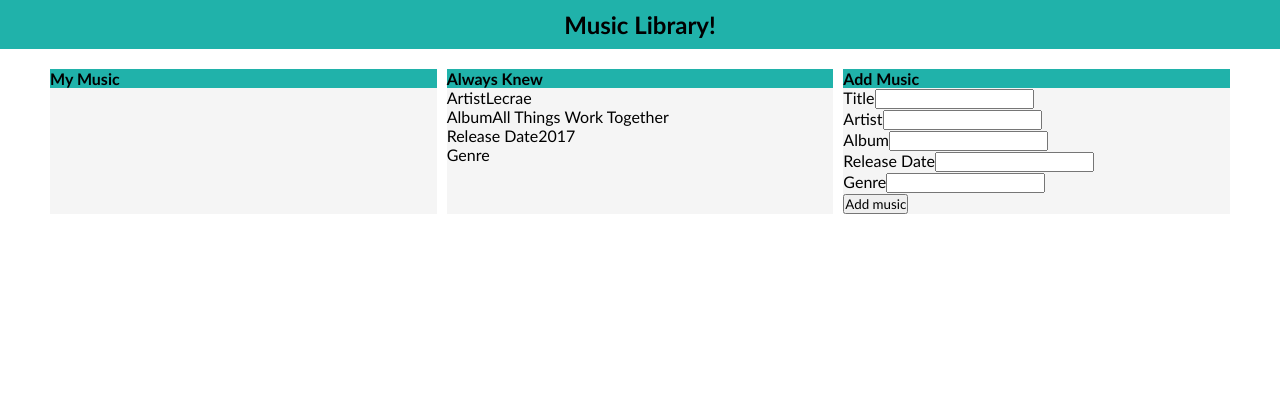
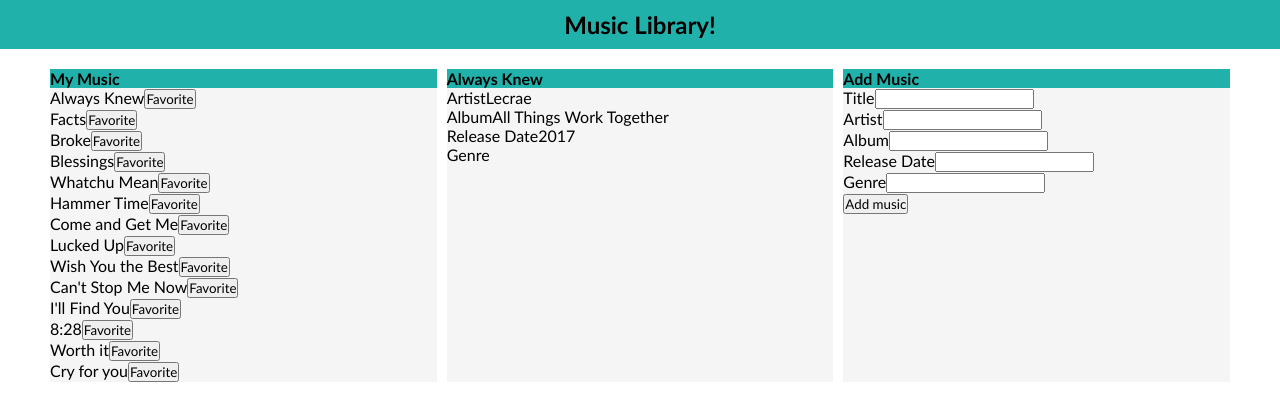
Before and after one commit to a2thedev/music-library-frontend, a React (Create React App) app: page / in a window 1280 px wide. Shown: the top 420 px of the page. Built offline with nearby package versions, Linux system fonts and the light colour scheme.

Commit message:
added effects

```diff
--- a/src/App.jsx
+++ b/src/App.jsx
@@ -3,10 +3,15 @@ import Header from "./components/Header/Header";
 import MusicTable from "./components/MusicTable/MusicTable";
 import MusicInfo from "./components/MusicInfo/MusicInfo";
 import NewMusicForm from "./components/NewMusicForm/NewMusicForm";
-import React, { useState } from "react";
+import React, { useState, useEffect } from "react";
+import initData from "./data/data";
 
 function App() {
   const [music, setMusic] = useState([]);
+
+  useEffect(() => {
+    setMusic(initData);
+  }, []);
 
   const handleNewMusic = (newMusic) => {
     const updatedMusic = [...music, newMusic];
@@ -17,7 +22,7 @@ function App() {
     title: "Always Knew",
     artist: "Lecrae",
     album: "All Things Work Together",
-    releaseDate: 2017,
+    releaseDate: "2017",
   };
 
   return (
--- /dev/null
+++ b/src/data/data.js
@@ -0,0 +1,102 @@
+const initData = [
+  {
+    title: "Always Knew",
+    artist: "Lecrae",
+    album: "All things work together",
+    releaseDate: "2017-09-22",
+    genre: "Hip-Hop",
+  },
+  {
+    title: "Facts",
+    artist: "Lecrae",
+    album: "All things work together",
+    releaseDate: "2017-09-22",
+    genre: "Hip-Hop",
+  },
+  {
+    title: "Broke",
+    artist: "Lecrae",
+    album: "All things work together",
+    releaseDate: "2017-09-22",
+    genre: "Hip-Hop",
+  },
+  {
+    title: "Blessings",
+    artist: "Lecrae",
+    album: "All things work together",
+    releaseDate: "2017-09-22",
+    genre: "Hip-Hop",
+  },
+  {
+    title: "Whatchu Mean",
+    artist: "Lecrae",
+    album: "All things work together",
+    releaseDate: "2017-09-22",
+    genre: "Hip-Hop",
+  },
+  {
+    title: "Hammer Time",
+    artist: "Lecrae",
+    album: "All things work together",
+    releaseDate: "2017-09-22",
+    genre: "Hip-Hop",
+  },
+  {
+    title: "Come and Get Me",
+    artist: "Lecrae",
+    album: "All things work together",
+    releaseDate: "2017-09-22",
+    genre: "Hip-Hop",
+  },
+  {
+    title: "Lucked Up",
+    artist: "Lecrae",
+    album: "All things work together",
+    releaseDate: "2017-09-22",
+    genre: "Hip-Hop",
+  },
+  {
+    title: "Wish You the Best",
+    artist: "Lecrae",
+    album: "All things work together",
+    releaseDate: "2017-09-22",
+    genre: "Hip-Hop",
+  },
+  {
+    title: "Can't Stop Me Now",
+    artist: "Lecrae",
+    album: "All things work together",
+    releaseDate: "2017-09-22",
+    genre: "Hip-Hop",
+  },
+  {
+    title: "I'll Find You",
+    artist: "Lecrae",
+    album: "All things work together",
+    releaseDate: "2017-09-22",
+    genre: "Hip-Hop",
+  },
+  {
+    title: "8:28",
+    artist: "Lecrae",
+    album: "All things work together",
+    releaseDate: "2017-09-22",
+    genre: "Hip-Hop",
+  },
+  {
+    title: "Worth it",
+    artist: "Lecrae",
+    album: "All things work together",
+    releaseDate: "2017-09-22",
+    genre: "Hip-Hop",
+  },
+  {
+    title: "Cry for you",
+    artist: "Lecrae",
+    album: "All things work together",
+    releaseDate: "2017-09-22",
+    genre: "Hip-Hop",
+  },
+];
+
+export default initData;
```
